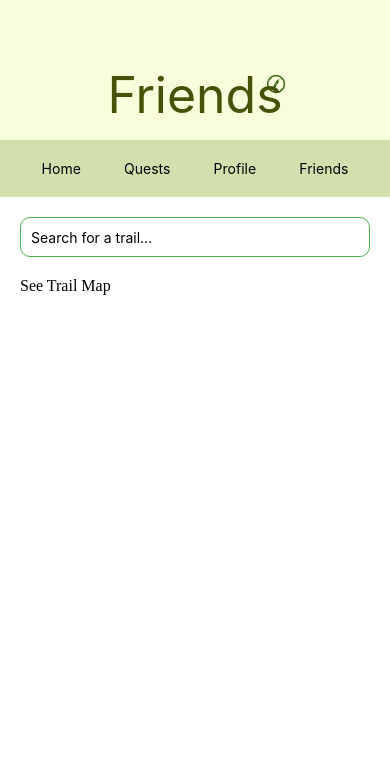
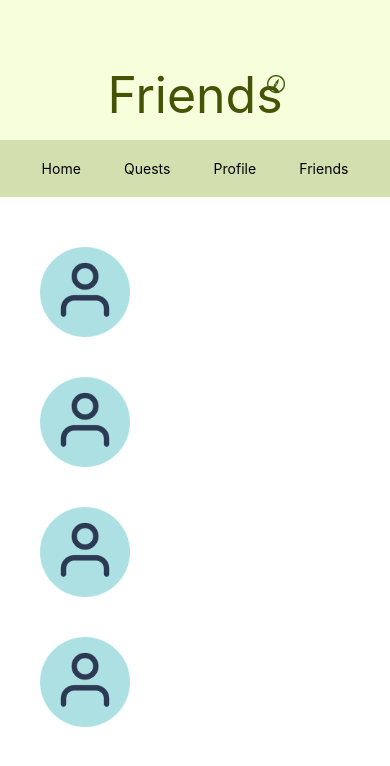
Before and after one commit to benguo2003/TrailQuest, a React Native app in the folder TrailQuest/: screen /Friends in a window 390 px wide. Shown: the top 766 px of the page. Built offline with nearby package versions, Linux system fonts and the light colour scheme; some icons are missing.

Commit message:
adding profiles in friends page

```diff
--- a/TrailQuest/components/Friends.js
+++ b/TrailQuest/components/Friends.js
@@ -30,24 +30,10 @@ function FriendsScreen() {
         </TouchableOpacity>
       </View>
       <View style={styles.main}>
-        <View style={styles.searchBox}>
-          <TextInput style={styles.input} placeholder="Search for a trail..." />
-        </View>
-        <AwesomeButton
-          type="primary"
-          onPress={() => navigation.navigate('Start')}
-          width={200} // Adjust as needed
-          height={50} // Adjust as needed
-          textSize={18} // Adjust as needed
-          backgroundColor="#4CAF50"
-          backgroundDarker="#388E3C"
-          backgroundShadow="#2E7D32"
-          textColor="#FFFFFF"
-          springRelease
-
-        >
-          See Trail Map
-        </AwesomeButton>
+       <Image source={require('../assets/profileIcon.png')} style={styles.friendProfile1} />
+       <Image source={require('../assets/profileIcon.png')} style={styles.friendProfile2} />
+       <Image source={require('../assets/profileIcon.png')} style={styles.friendProfile3} />
+       <Image source={require('../assets/profileIcon.png')} style={styles.friendProfile4} />
       </View>
     </View>
   );
@@ -111,6 +97,30 @@ const styles = StyleSheet.create({
       marginLeft: 0,
       top: 0
     },
+    friendProfile1: {
+      width: 90,
+      height: 90,
+      top: 30,
+      left: 20,
+    },
+    friendProfile2: {
+      width: 90,
+      height: 90,
+      top: 70,
+      left: 20,
+    },
+    friendProfile3: {
+      width: 90,
+      height: 90,
+      top: 110,
+      left: 20,
+    },
+    friendProfile4: {
+      width: 90,
+      height: 90,
+      top: 150,
+      left: 20,
+    },
 });
 
 export default FriendsScreen;
```
Also changed, not shown: TrailQuest/assets/profileIcon.png (added).
